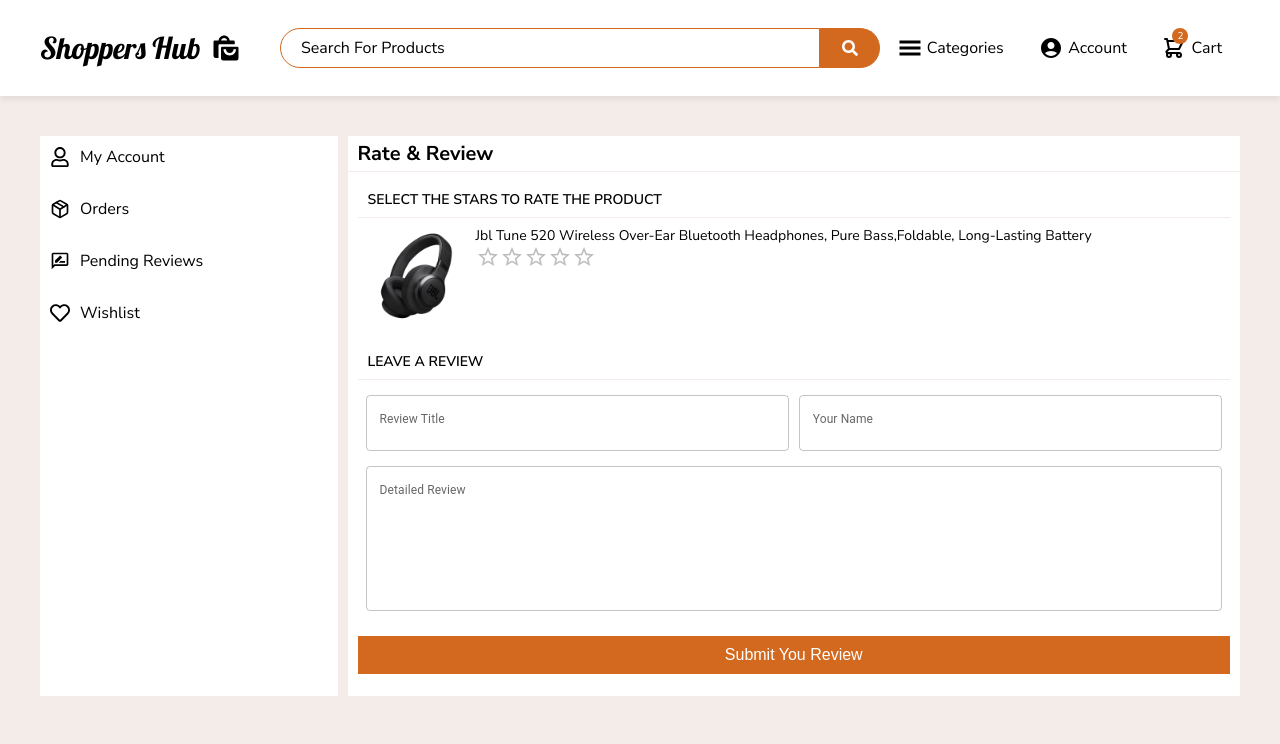
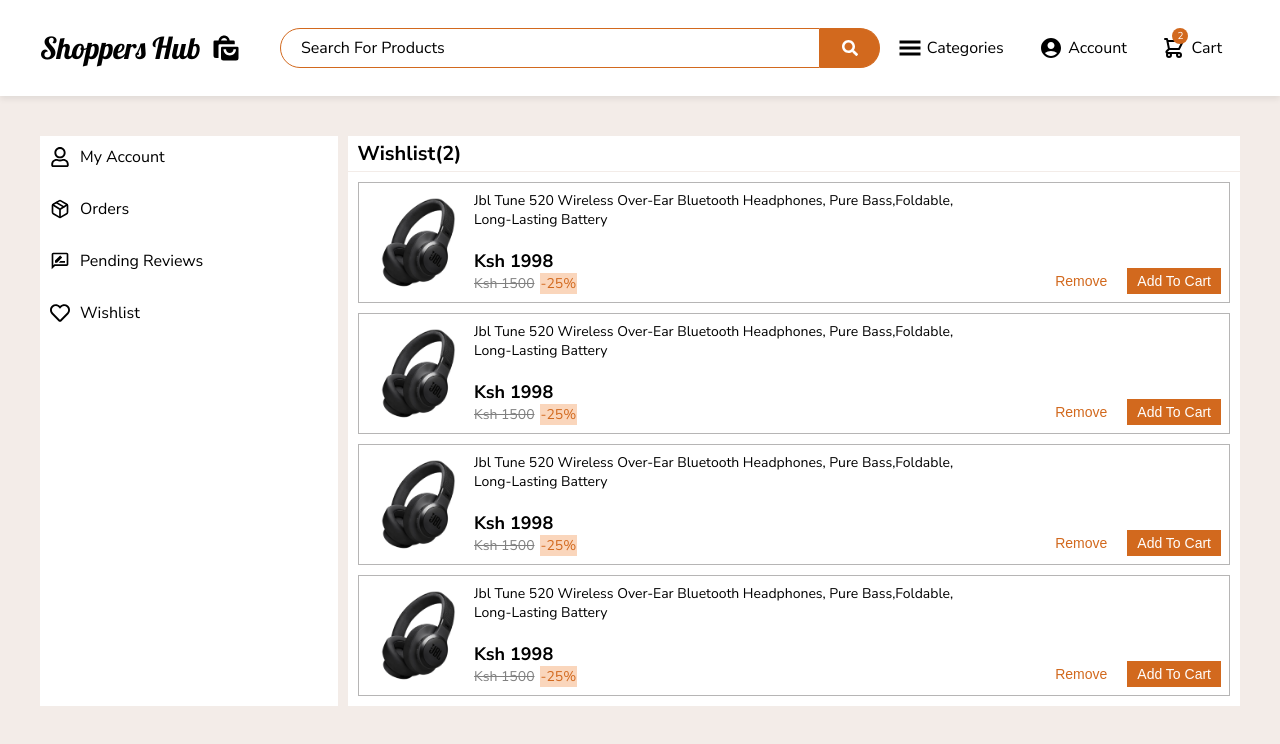
Before and after one commit to Levis155/shoppers-hub, a React (Vite) app: page / in a window 1280 px wide. Shown: the top 744 px of the page. Built offline with nearby package versions, Linux system fonts and the light colour scheme.

Commit message:
build the wishlist section

```diff
--- a/src/Pages/CustomerPage/CustomerPage.css
+++ b/src/Pages/CustomerPage/CustomerPage.css
@@ -65,7 +65,7 @@
 .edit-shipping-address-section,
 .edit-password-section,
 .ordered-products-section,
-.review-products-section {
+.review-products-section, .rate-and-review-form {
   display: none;
 }
 .my-account-section-title,
@@ -349,3 +349,125 @@
   font-size: 1.6rem;
   text-transform: capitalize;
 }
+.wishlist-section-title{
+  padding: 0.4rem 1rem;
+  border-bottom: 1px solid var(--light-gray-variant2);
+  font-size: 2rem;
+  text-transform: capitalize;
+  font-weight: 700;
+}
+.wishlist-section-body{
+    padding: 1rem;
+  display: flex;
+  flex-direction: column;
+  gap: 1rem;
+}
+.wishlist-section-card{
+  padding: .8rem;
+  display: flex;
+  align-items: center;
+    border: 1px solid rgb(182, 181, 181);
+}
+@media screen and (max-width: 58.75em) {
+  .wishlist-section-card {
+    flex-direction: column;
+  }
+}
+.wishlist-card-col1{
+  width: 12%;
+  height: 10rem;
+}
+@media screen and (max-width: 58.75em) {
+  .wishlist-card-col1 {
+    width: 100%;
+  }
+}
+.wishlist-card-img{
+  width: 100%;
+  height: 100%;
+}
+@media screen and (max-width: 58.75em) {
+  .wishlist-card-img {
+    width: 10rem;
+    height: 10rem;
+  }
+}
+.wishlist-card-img img{
+  width: 100%;
+  height: 100%;
+  object-fit: cover;
+}
+.wishlist-card-col2{
+  width: 58%;
+  padding-left: .5rem;
+}
+@media screen and (max-width: 58.75em) {
+  .wishlist-card-col2 {
+    width: 100%;
+  }
+}
+.wishlist-card-product-headline{
+  font-size: 1.4rem;
+  margin-bottom: 2rem;
+    display: -webkit-box;
+  -webkit-line-clamp: 2;
+  -webkit-box-orient: vertical;
+  line-clamp: 2;
+  box-orient: vertical;
+  overflow: hidden;
+}
+.wishlist-card-price{
+  font-size: 1.8rem;
+  text-transform: capitalize;
+  font-weight: 700;
+}
+.wishlist-card-discount{
+  display: flex;
+  gap: .5rem;
+  align-items: center;
+}
+.wishlist-card-original-price{
+  font-size: 1.4rem;
+  text-transform: capitalize;
+  color: gray;
+  text-decoration: line-through;
+}
+.wishlist-card-percent-discount{
+  padding: .1rem;
+  font-size: 1.4rem;
+  background-color: var(--primary-color-light);
+  color: var(--primary-color);
+}
+.wishlist-card-col3{
+  align-self: flex-end;
+  width: 30%;
+  display: flex;
+  justify-content: flex-end;
+  gap: 1rem;
+}
+@media screen and (max-width: 58.75em) {
+  .wishlist-card-col3 {
+    width: 100%;
+    align-self: unset;
+    justify-content: flex-start;
+    margin-top: 1.5rem;
+  }
+}
+.wishlist-card-col3 button{
+  padding: .5rem 1rem;
+  border: none;
+  text-transform: capitalize;
+  font-size: 1.4rem;
+  cursor: pointer;
+}
+.wishlist-card-remove-btn{
+  background-color: transparent;
+  color: var(--primary-color);
+}
+.wishlist-card-add-btn{
+  background-color: var(--primary-color);
+  color: var(--white-color);
+}
+.wishlist-card-remove-btn:hover{
+  background-color: var(--primary-color-light);
+}
--- a/src/Pages/CustomerPage/CustomerPage.jsx
+++ b/src/Pages/CustomerPage/CustomerPage.jsx
@@ -64,6 +64,7 @@
           <OrderedProducts />
           <ReviewProducts />
           <RateAndReviewForm />
+          <Wishlist />
         </div>
       </div>
     </>
@@ -456,7 +457,7 @@
   const [value, setValue] = useState(0);
 
   return (
-    <form action="">
+    <form className="rate-and-review-form" action="">
       <p className="rate-and-review-form-title">rate & review</p>
 
       <div className="rate-and-review-form-body">
@@ -547,4 +548,50 @@
   );
 }
 
+function Wishlist() {
+  return (
+    <div className="wishlist-section">
+      <p className="wishlist-section-title">wishlist(2)</p>
+
+      <div className="wishlist-section-body">
+        <WishlistCard />
+        <WishlistCard />
+        <WishlistCard />
+        <WishlistCard />
+      </div>
+    </div>
+  );
+}
+
+function WishlistCard() {
+  return (
+    <div className="wishlist-section-card">
+      <div className="wishlist-card-col1">
+        <div className="wishlist-card-img">
+          <img src="src\assets\jbl-live.png" alt="" />
+        </div>
+      </div>
+
+      <div className="wishlist-card-col2">
+        <p className="wishlist-card-product-headline">
+          Jbl Tune 520 Wireless Over-Ear Bluetooth Headphones, Pure
+          Bass,Foldable, Long-Lasting Battery
+        </p>
+
+        <p className="wishlist-card-price">ksh 1998</p>
+
+        <div className="wishlist-card-discount">
+          <p className="wishlist-card-original-price">ksh 1500</p>
+          <p className="wishlist-card-percent-discount">-25%</p>
+        </div>
+      </div>
+
+      <div className="wishlist-card-col3">
+        <button className="wishlist-card-remove-btn">remove</button>
+        <button className="wishlist-card-add-btn">add to cart</button>
+      </div>
+    </div>
+  );
+}
+
 export default CustomerPage;
--- a/src/index.css
+++ b/src/index.css
@@ -1,6 +1,7 @@
 :root {
   --primary-font:"Nunito Sans", sans-serif;
   --primary-color: rgb(210, 105, 30);
+  --primary-color-light: rgb(250, 214, 188);
   --white-color: white;
   --black-color: black;
   --light-gray-variant1: rgb(230, 223, 220);
```
